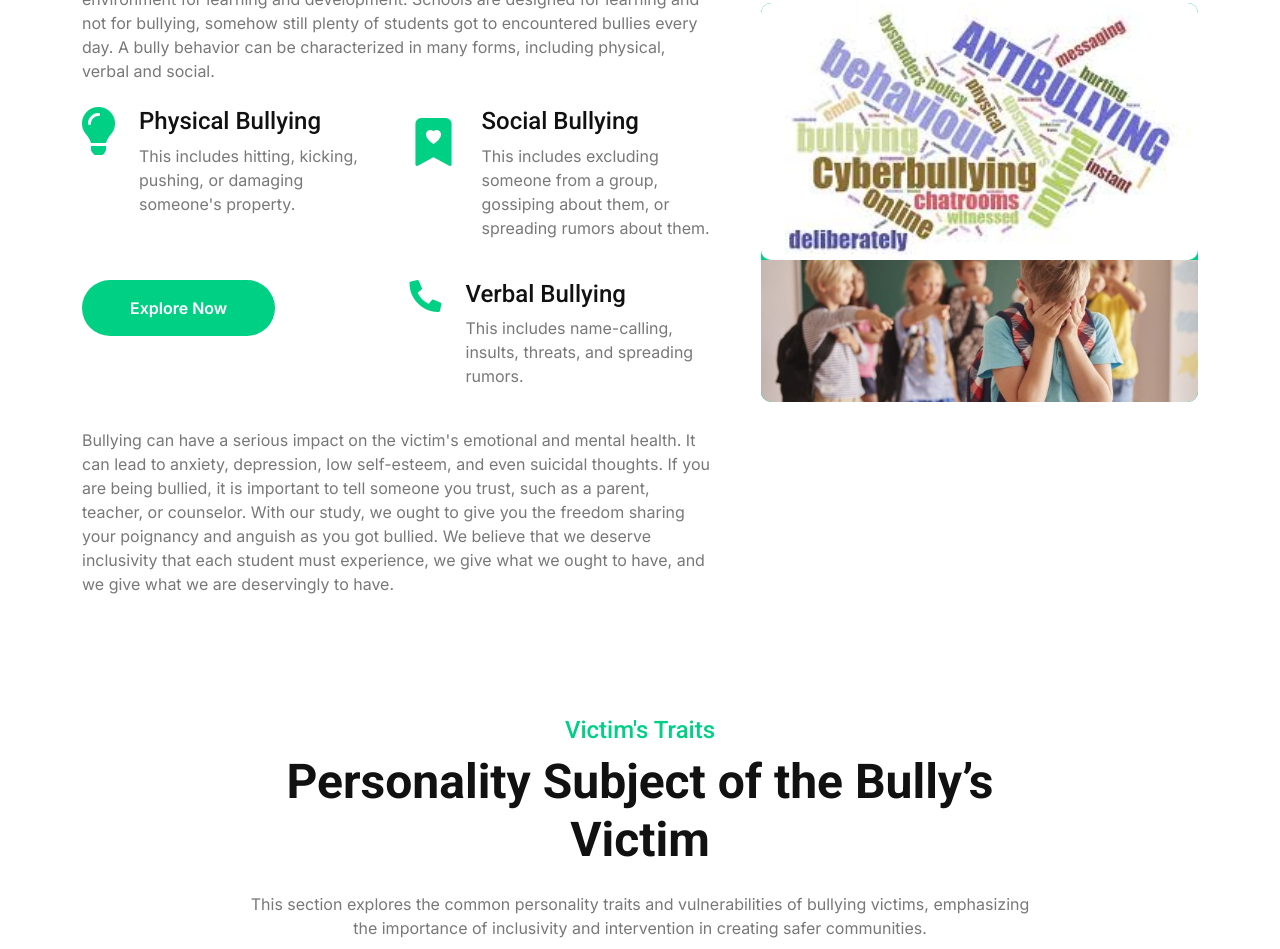
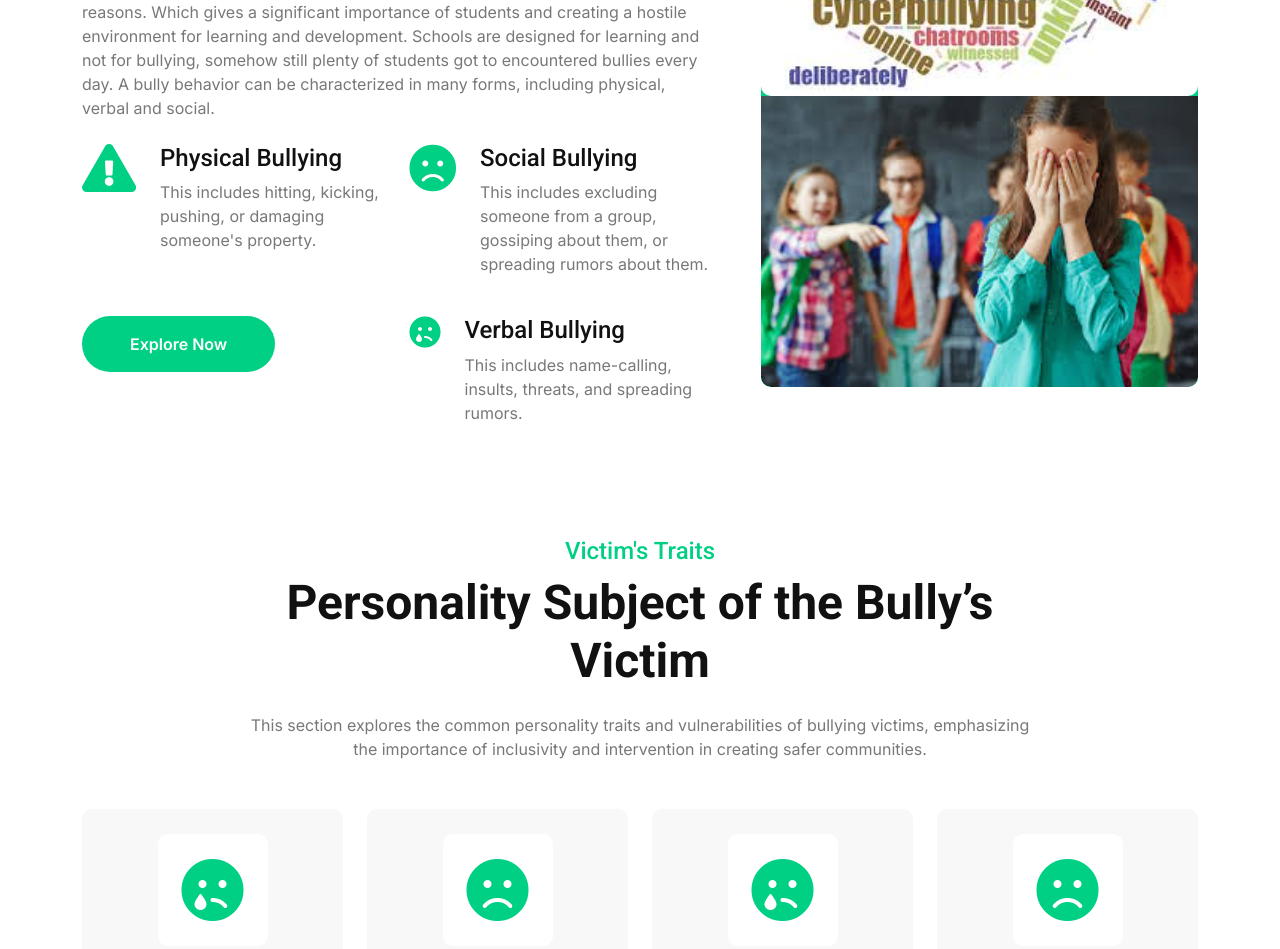
Before and after one commit to Acxelle/NewWebsite, a plain HTML site: page about.html in a window 1280 px wide. Shown: the part 767-1716 px from the top of the page. Drawn offline with nearby package versions, Linux system fonts and the light colour scheme.

Commit message:
change icons

```diff
--- a/about.html
+++ b/about.html
@@ -194,6 +194,7 @@
         <div class="row g-5 align-items-center">
           <div class="col-xl-7 wow fadeInLeft" data-wow-delay="0.2s">
             <div>
+              <h4 class="text-primary">About</h4>
               <h1 class="display-5 mb-4">WHAT IS BULLYING?</h1>
               <p class="mb-4">
                 During the school years, bullying is one of the most common
@@ -212,7 +213,9 @@
                 <div class="col-md-6 col-lg-6 col-xl-6">
                   <div class="d-flex">
                     <div>
-                      <i class="fas fa-lightbulb fa-3x text-primary"></i>
+                      <i
+                        class="fas fa-exclamation-triangle fa-3x text-primary"
+                      ></i>
                     </div>
                     <div class="ms-4">
                       <h4>Physical Bullying</h4>
@@ -226,9 +229,7 @@
                 <div class="col-md-6 col-lg-6 col-xl-6">
                   <div class="d-flex">
                     <div>
-                      <i
-                        class="bi bi-bookmark-heart-fill fa-3x text-primary"
-                      ></i>
+                      <i class="fas fa-frown fa-3x text-primary"></i>
                     </div>
                     <div class="ms-4">
                       <h4>Social Bullying</h4>
@@ -248,7 +249,7 @@
                 </div>
                 <div class="col-sm-6">
                   <div class="d-flex">
-                    <i class="fas fa-phone-alt fa-2x text-primary me-4"></i>
+                    <i class="fas fa-sad-tear fa-2x text-primary me-4"></i>
                     <div>
                       <h4>Verbal Bullying</h4>
                       <p>
@@ -258,17 +259,6 @@
                     </div>
                   </div>
                 </div>
-                <p class="mb-4">
-                  Bullying can have a serious impact on the victim's emotional
-                  and mental health. It can lead to anxiety, depression, low
-                  self-esteem, and even suicidal thoughts. If you are being
-                  bullied, it is important to tell someone you trust, such as a
-                  parent, teacher, or counselor. With our study, we ought to
-                  give you the freedom sharing your poignancy and anguish as you
-                  got bullied. We believe that we deserve inclusivity that each
-                  student must experience, we give what we ought to have, and we
-                  give what we are deservingly to have.
-                </p>
               </div>
             </div>
           </div>
@@ -295,7 +285,7 @@
               ></div>
               <div class="rounded-bottom">
                 <img
-                  src="img/carousel-1.jpg"
+                  src="img/about-5.jpg"
                   class="img-fluid rounded-bottom w-100"
                   alt=""
                 />
@@ -332,7 +322,7 @@
           >
             <div class="feature-item p-4">
               <div class="feature-icon p-4 mb-4">
-                <i class="fas fa-chart-line fa-4x text-primary"></i>
+                <i class="fas fa-sad-tear fa-4x text-primary"></i>
               </div>
               <h4>Insecurity and Low self-esteem</h4>
               <p class="mb-4">
@@ -351,7 +341,7 @@
           >
             <div class="feature-item p-4">
               <div class="feature-icon p-4 mb-4">
-                <i class="fas fa-university fa-4x text-primary"></i>
+                <i class="fas fa-frown fa-4x text-primary"></i>
               </div>
               <h4>Differentness</h4>
               <p class="mb-4">
@@ -371,7 +361,7 @@
           >
             <div class="feature-item p-4">
               <div class="feature-icon p-4 mb-4">
-                <i class="fas fa-file-alt fa-4x text-primary"></i>
+                <i class="fas fa-sad-tear fa-4x text-primary"></i>
               </div>
               <h4>Empathy and People Pleasing</h4>
               <p class="mb-4">
@@ -390,7 +380,7 @@
           >
             <div class="feature-item p-4">
               <div class="feature-icon p-4 mb-4">
-                <i class="fas fa-hand-holding-usd fa-4x text-primary"></i>
+                <i class="fas fa-frown fa-4x text-primary"></i>
               </div>
               <h4>Passive Victims</h4>
               <p class="mb-4">
```
Also changed, not shown: FAQ.html (+1 -1 lines), contact.html (+2 -2 lines), feature.html (+6 -6 lines), index.html (+13 -13 lines), img/service-1.jpg (added), img/service-10.jpg (added), img/service-11.jpg (added), img/service-12.jpg (added), img/service-2.jpg (added), img/service-3.jpg (added), img/service-4.jpg (added), img/service-5.jpg (added), img/service-6.jpg (added), img/service-7.jpg (added), 2 more files, 1 other file.
